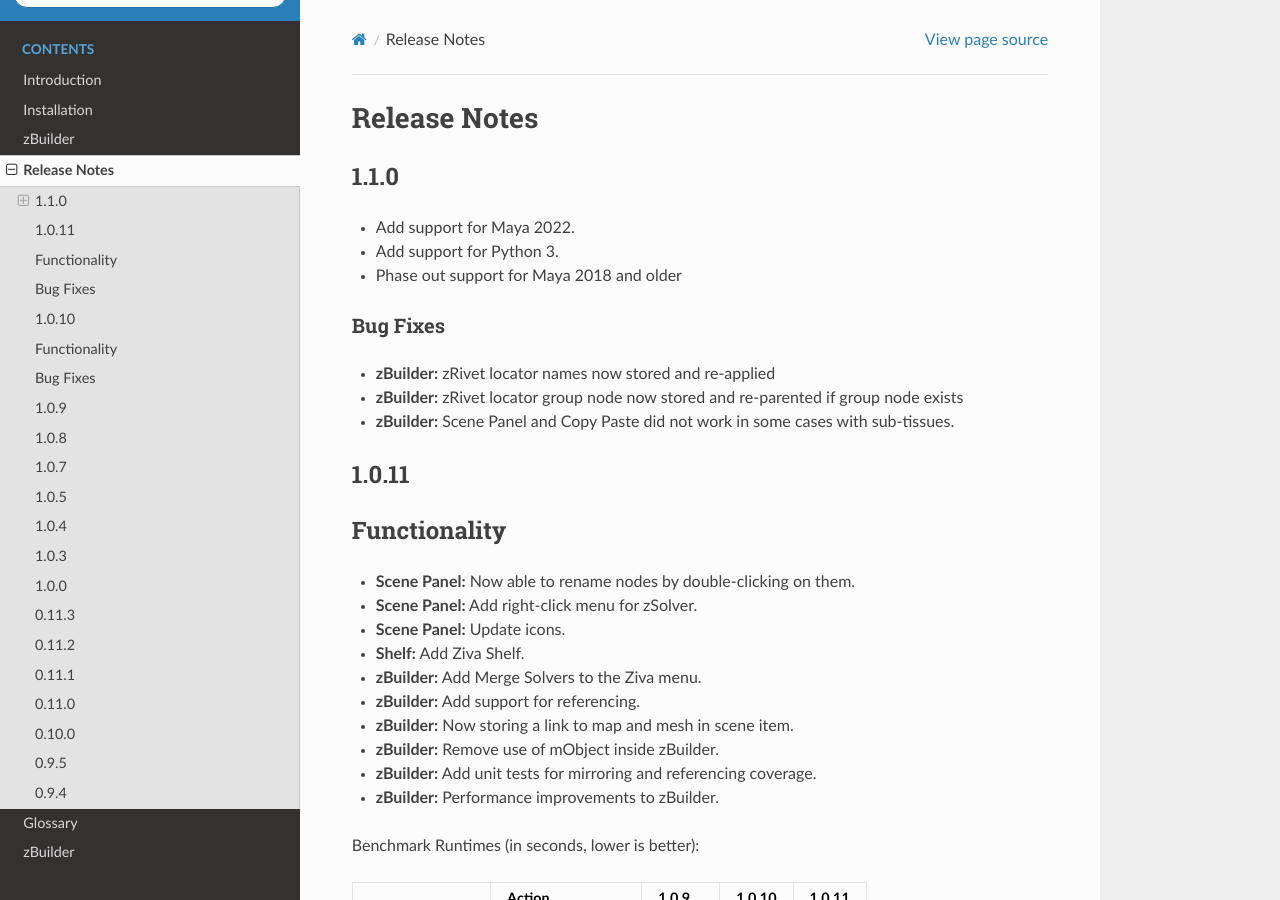
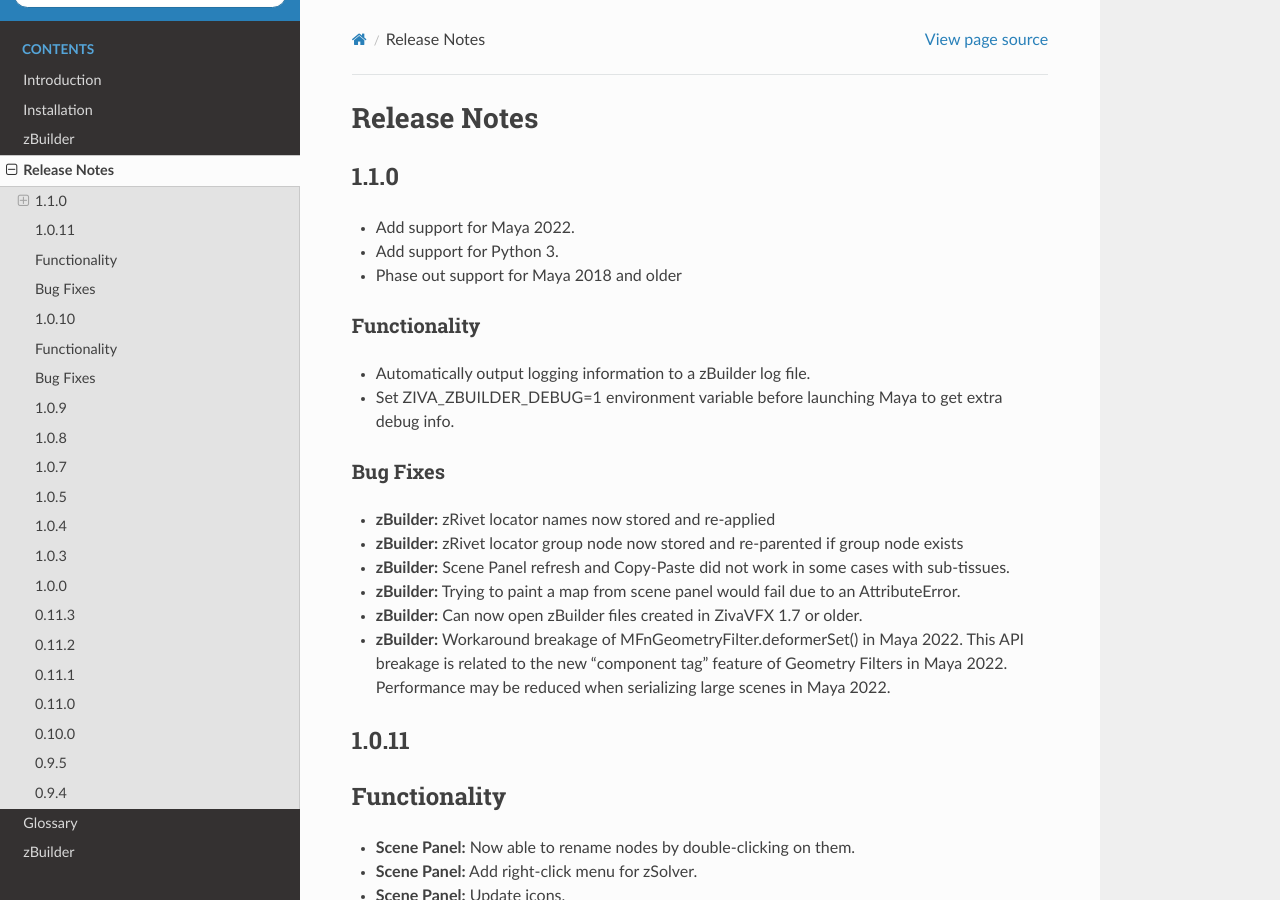
Before and after one commit to Unity-Technologies/ziva-vfx-utils, a Sphinx documentation site: the page built from docs/release.rst, in a window 1280 px wide and 900 px high. Built offline with Sphinx 7.4.7 and the Read the Docs theme 2.0.0, drawn with Linux system fonts in a browser that asks for light colours.

Commit message:
Add/edit features and bugfixes to 1.1.0 release notes

```diff
--- a/docs/release.rst
+++ b/docs/release.rst
@@ -16,12 +16,19 @@
 - Add support for Python 3.
 - Phase out support for Maya 2018 and older
 
+Functionality
++++++++++++++
+- Automatically output logging information to a zBuilder log file.
+- Set ZIVA_ZBUILDER_DEBUG=1 environment variable before launching Maya to get extra debug info.
+
 Bug Fixes
 +++++++++
 - **zBuilder:** zRivet locator names now stored and re-applied
 - **zBuilder:** zRivet locator group node now stored and re-parented if group node exists
-- **zBuilder:** Scene Panel and Copy Paste did not work in some cases with sub-tissues.
-
+- **zBuilder:** Scene Panel refresh and Copy-Paste did not work in some cases with sub-tissues.
+- **zBuilder:** Trying to paint a map from scene panel would fail due to an AttributeError.
+- **zBuilder:** Can now open zBuilder files created in ZivaVFX 1.7 or older.
+- **zBuilder:** Workaround breakage of MFnGeometryFilter.deformerSet() in Maya 2022. This API breakage is related to the new "component tag" feature of Geometry Filters in Maya 2022. Performance may be reduced when serializing large scenes in Maya 2022.
 
 1.0.11
 ------
```
